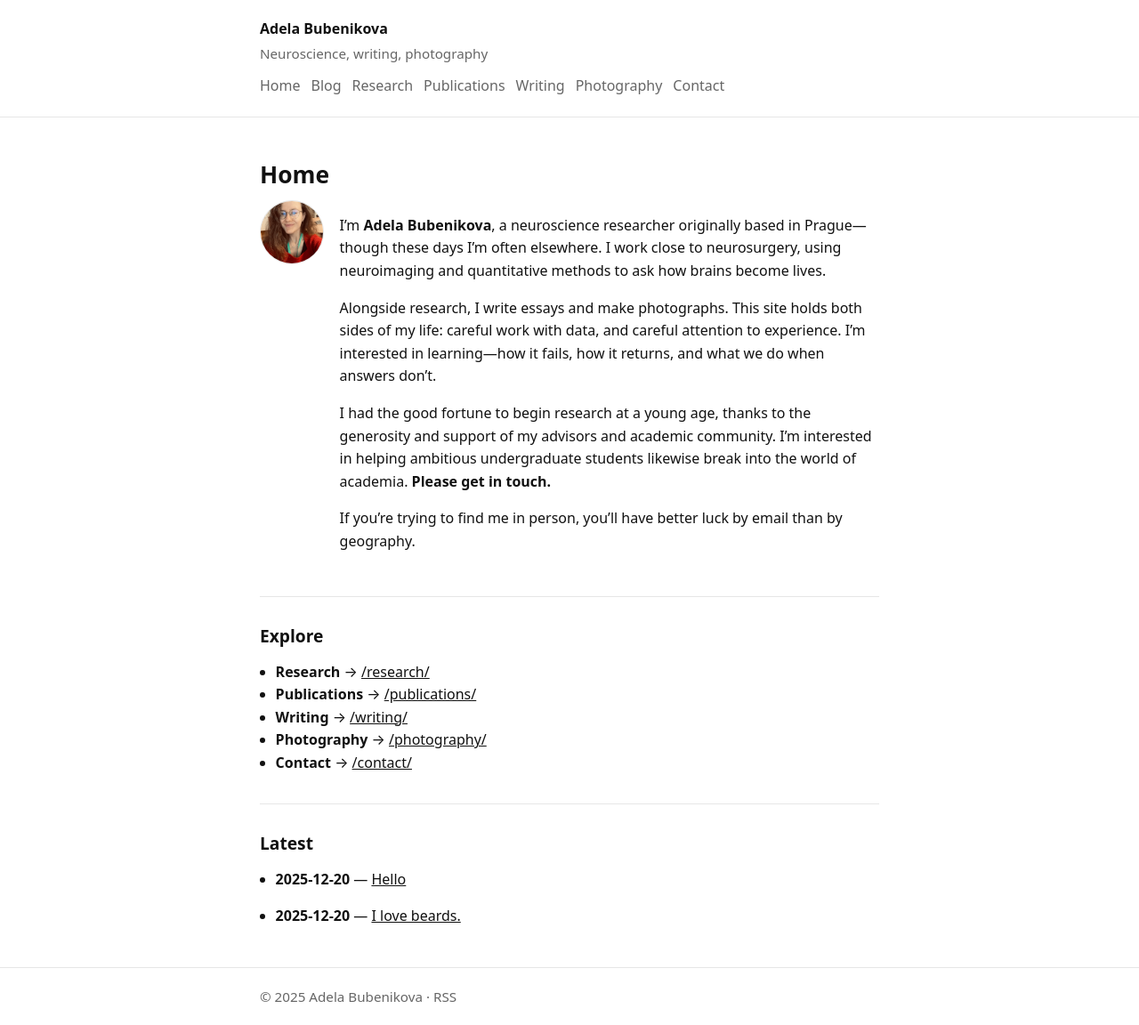
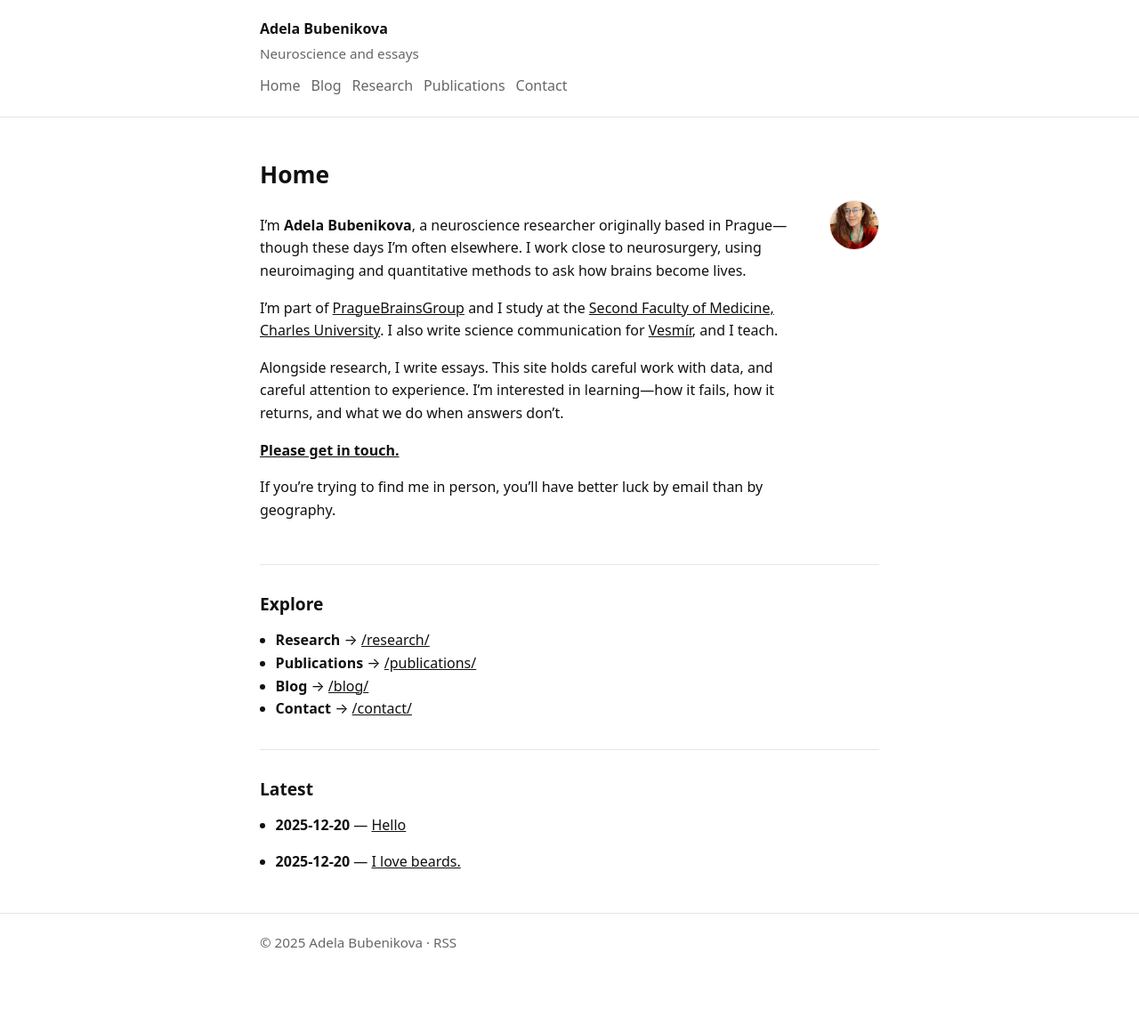
Before and after one commit to bubenikovaadela/bubenikovaadela.github.io, a Jekyll site: the page built from index.md, in a window 1280 px wide. Shown: the whole page at 89% size. Built offline with Jekyll 4.4.1, drawn with Linux system fonts in a browser that asks for light colours; after the commit the page ends 1091 px from its top, so only the background shows below that.

Commit message:
Add files via upload

```diff
--- a/_config.yml
+++ b/_config.yml
@@ -1,6 +1,6 @@
 title: "Adela Bubenikova"
-tagline: "Neuroscience, writing, photography"
-description: "Neuroscience, essays, and photography—asking how brains become lives."
+tagline: "Neuroscience and essays"
+description: "Neuroscience and essays—asking how brains become lives."
 url: "https://bubenikovaadela.github.io"
 
 author:
@@ -24,17 +24,8 @@ nav:
     url: "/research/"
   - title: "Publications"
     url: "/publications/"
-  - title: "Writing"
-    url: "/writing/"
-  - title: "Photography"
-    url: "/photography/"
   - title: "Contact"
     url: "/contact/"
-
-collections:
-  photo_essays:
-    output: true
-    permalink: /photos/:year/:month/:day/:title/
 
 defaults:
   - scope:
@@ -42,8 +33,3 @@ defaults:
       type: "posts"
     values:
       layout: "post"
-  - scope:
-      path: ""
-      type: "photo_essays"
-    values:
-      layout: "post"
--- a/assets/css/site.css
+++ b/assets/css/site.css
@@ -96,7 +96,7 @@ pre{
   overflow:auto;
 }
 
-/* Home hero */
+/* Home hero: photo on the right */
 .home-hero{
   display: flex;
   gap: 1.1rem;
@@ -104,8 +104,8 @@ pre{
   margin-top: 0.25rem;
 }
 .home-hero .avatar{
-  width: 72px;
-  height: 72px;
+  width: 56px;
+  height: 56px;
   border-radius: 999px;
   object-fit: cover;
   border: 1px solid var(--line);
@@ -113,7 +113,7 @@ pre{
 }
 @media (max-width: 520px){
   .home-hero{ flex-direction: column; }
-  .home-hero .avatar{ width: 68px; height: 68px; }
+  .home-hero .avatar{ width: 60px; height: 60px; }
 }
 
 .site-footer{
--- a/index.md
+++ b/index.md
@@ -5,16 +5,19 @@ permalink: /
 ---
 
 <div class="home-hero">
-  <img class="avatar" src="/assets/img/profile.jpg" alt="Adela Bubenikova">
   <div>
     <p>I’m <strong>Adela Bubenikova</strong>, a neuroscience researcher originally based in Prague—though these days I’m often elsewhere. I work close to neurosurgery, using neuroimaging and quantitative methods to ask how brains become lives.</p>
 
-    <p>Alongside research, I write essays and make photographs. This site holds both sides of my life: careful work with data, and careful attention to experience. I’m interested in learning—how it fails, how it returns, and what we do when answers don’t.</p>
+    <p>I’m part of <a href="https://praguebrainsgroup.com/" target="_blank" rel="noopener">PragueBrainsGroup</a> and I study at the <a href="https://www.lf2.cuni.cz/en" target="_blank" rel="noopener">Second Faculty of Medicine, Charles University</a>. I also write science communication for <a href="https://vesmir.cz/" target="_blank" rel="noopener">Vesmír</a>, and I teach.</p>
 
-    <p>I had the good fortune to begin research at a young age, thanks to the generosity and support of my advisors and academic community. I’m interested in helping ambitious undergraduate students likewise break into the world of academia. <strong>Please get in touch.</strong></p>
+    <p>Alongside research, I write essays. This site holds careful work with data, and careful attention to experience. I’m interested in learning—how it fails, how it returns, and what we do when answers don’t.</p>
+
+    <p><a href="mailto:bubenikova.adela.ab@gmail.com"><strong>Please get in touch.</strong></a></p>
 
     <p>If you’re trying to find me in person, you’ll have better luck by email than by geography.</p>
   </div>
+
+  <img class="avatar" src="/assets/img/profile.jpg" alt="Adela Bubenikova">
 </div>
 
 ---
@@ -23,8 +26,7 @@ permalink: /
 
 - **Research** → [/research/](/research/)
 - **Publications** → [/publications/](/publications/)
-- **Writing** → [/writing/](/writing/)
-- **Photography** → [/photography/](/photography/)
+- **Blog** → [/blog/](/blog/)
 - **Contact** → [/contact/](/contact/)
 
 ---
```
Also changed, not shown: contact.md (+6 -2 lines), publications.md (+4 -5 lines), research.md (+7 -7 lines), README.md.
